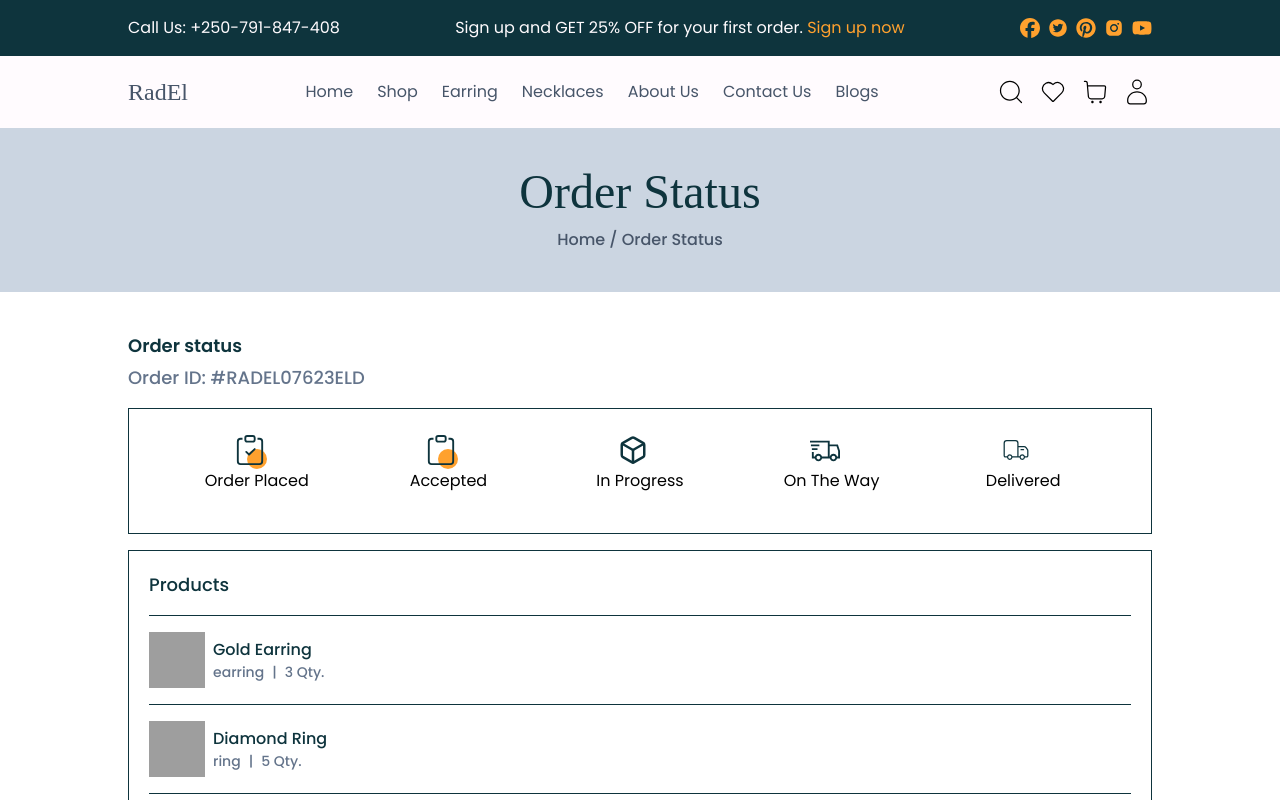
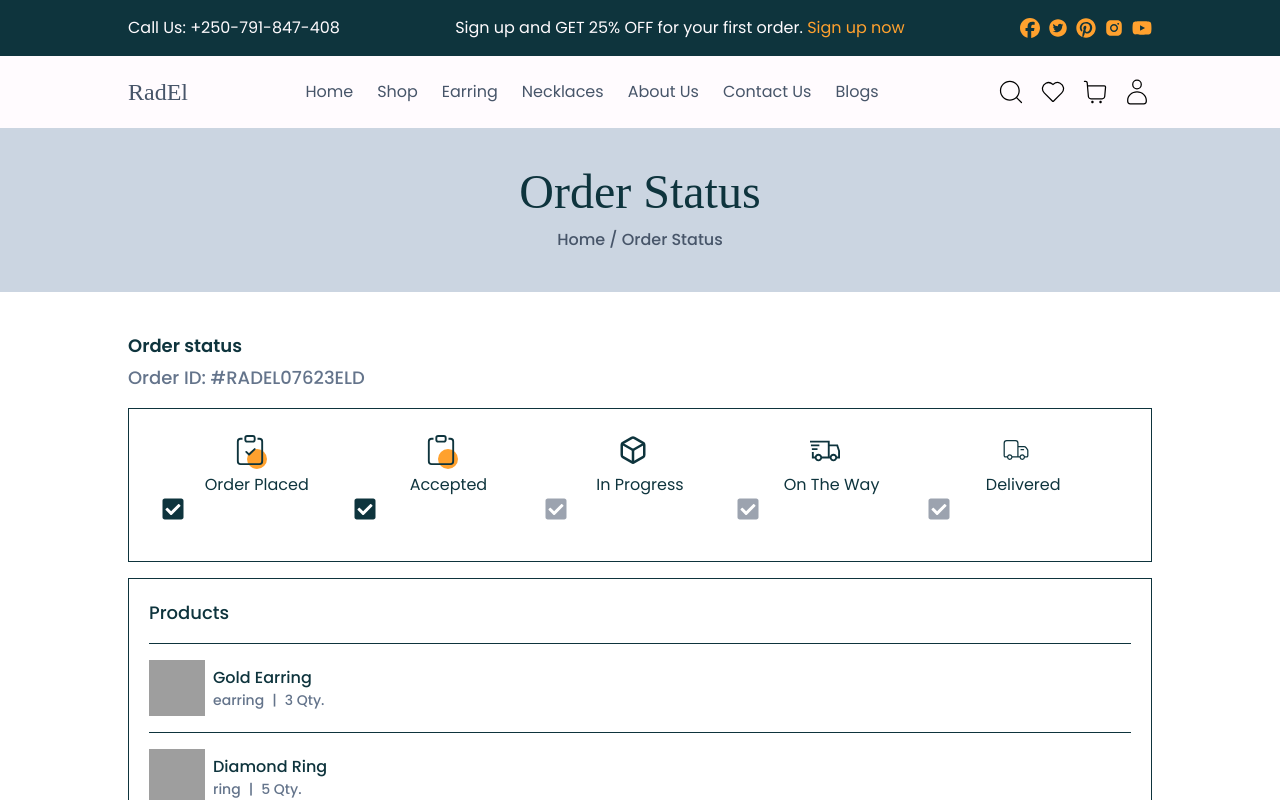
Before and after one commit to nshiziw/RadEL, a React (Vite) app: page /order-status in a window 1280 px wide. Shown: the top 800 px of the page. Built offline with nearby package versions, Linux system fonts and the light colour scheme; grey boxes are pictures that could not be loaded; a web font is replaced by a local one.

Commit message:
development

```diff
--- a/src/components/Progress.jsx
+++ b/src/components/Progress.jsx
@@ -1,15 +1,18 @@
 import icons from "../assets/icons/Progress.jsx"
 import Progresses from "../assets/data/Progress.json";
+import { FaCheckSquare } from "react-icons/fa";
 
 const Progress = () => {
     return (
         <section className="py-10 px-8 border border-navy-green my-4">
             <div className="grid grid-cols-5">
-                {Progresses.map((progress) => {
+                {Progresses.map((progress, index) => {
+                    const isFirst = index === 0;
+                    const isLast = index === Progresses.length - 1;
                     const IconComponent = icons[progress.icon];
                     return (
                         <div key={progress.id} className="flex flex-col justify-center items-center">
-                            <div className="flex flex-col items-center">
+                            <div className="flex flex-col items-center gap-1">
                                 {progress.isComplete ? (
                                     <div className="relative">
                                         <div className="absolute bottom-1 right-[2px] text-3xl text-navy-green">
@@ -25,7 +28,31 @@ const Progress = () => {
                                         <div className="w-5 h-5 bg-transparent rounded-full"></div>
                                     </div>
                                 )}
-                                <p>{progress.title}</p>
+                                <p className="font-normal text-navy-green">{progress.title}</p>
+                            </div>
+                            <div className="flex items-center w-full">
+                                {!isFirst && !isLast && (
+                                    progress.isComplete ? (
+                                        <FaCheckSquare className="text-2xl text-navy-green" />
+                                    ): (
+                                        <FaCheckSquare className="text-2xl text-gray-400" />
+                                    )
+                                )}
+                                {isFirst && (
+                                    progress.isComplete ? (
+                                        <FaCheckSquare className="text-2xl text-navy-green" />
+                                    ): (
+                                        <FaCheckSquare className="text-2xl text-gray-400" />
+                                    )
+                                )}
+                                {isLast && (
+                                    progress.isComplete ? (
+                                        <FaCheckSquare className="text-2xl text-navy-green" />
+                                    ): (
+                                        <FaCheckSquare className="text-2xl text-gray-400" />
+                                    )
+                                )}
+
                             </div>
                         </div>
                     );
```
